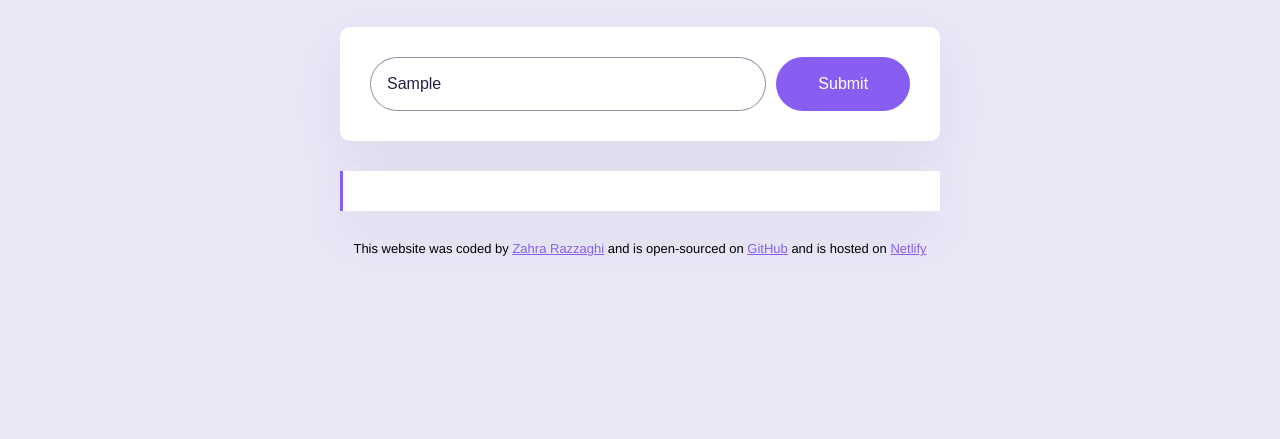
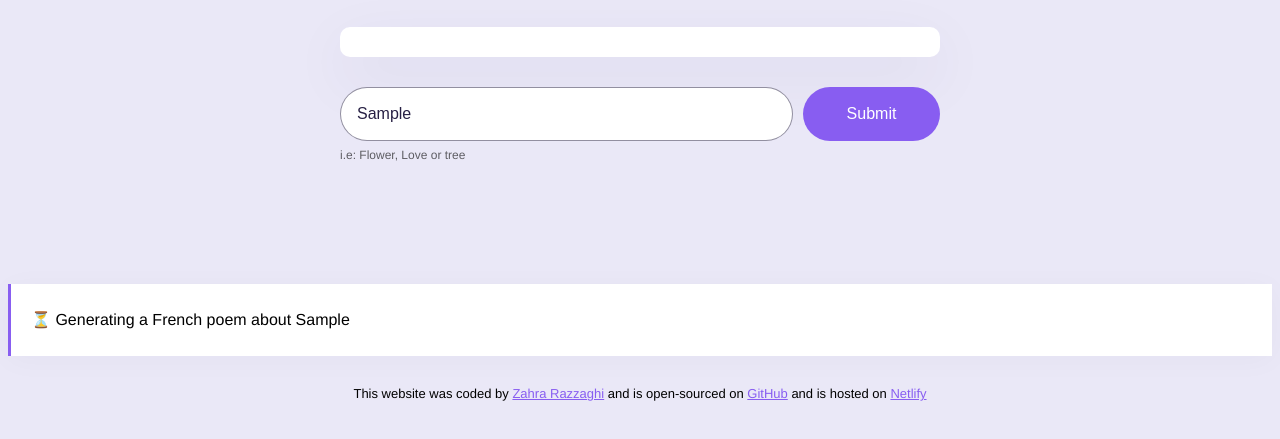
Before and after one commit to zahrarazzaghi96/poem-generator, a plain HTML site: page index.html in a window 1280 px wide. Both pictures are taken after typing "Sample" into the empty fields and a click on the input 843 px from the left and 261 px from the top of the page. Shown: the part 177-616 px from the top of the page. Drawn offline with nearby package versions, Linux system fonts and the light colour scheme; no server answers.

Commit message:
AI Poems Project / User Experience

```diff
--- a/index.html
+++ b/index.html
@@ -13,8 +13,9 @@
       <header>
         <h1>AI Poem Generator</h1>
       </header>
-      <main id="poem-generator-form">
-        <form>
+      <main>
+         <div class="form-container"></div>
+        <form id="poem-generator-form">
           <input
             type="text"
             placeholder="Enter the topic of the poem"
@@ -22,10 +23,13 @@
             required
             autocomplete="off"
             class="instructions"
+            id="user-instructions"
           />
           <input type="submit" class="submit-button" />
         </form>
-        <div class="poem" id="poem"></div>
+         <div class="hint">i.e: Flower, Love or tree</div>
+         </div>
+        <div class="poem hidden" id="poem"></div>
       </main>
       <footer>
         This website was coded by
--- a/src/index.js
+++ b/src/index.js
@@ -1,5 +1,4 @@
 function displayPoem(response) {
-  console.log("poem generatated");
   new Typewriter("#poem", {
     strings: response.data.answer,
     autoStart: true,
@@ -14,11 +13,13 @@ function generatePoem(event) {
   let apiKey = "483abfb4bt0oa2508177f7baa6732b73";
   let context =
     "You are a romantic Poem expert and love to write short poems. You mission is to generate a 4 line poem in basic HTML and separate each line with a <br />. Make sure to follow the user instructions. Do not include a title to the poem. Sign the poem with 'SheCodes AI' inside a <strong> element at the end of the poem and NOT at the beginning";
-  let prompt = `User instructions: Generate an English poem about ${instructionsInput.value}`;
+  let prompt = `User instructions: Generate a poem about ${instructionsInput.value}`;
   let apiURL = `https://api.shecodes.io/ai/v1/generate?prompt=${prompt}&context=${context}&key=${apiKey}`;
-  console.log("Generating poem");
-  console.log(`Prompt: ${prompt}`);
-  console.log(`Context: ${context}`);
+
+  let poemElement = document.querySelector("#poem");
+  poemElement.classList.remove("hidden");
+  poemElement.innerHTML = `<div class="generating">⏳ Generating a French poem about ${instructionsInput.value}</div>`;
+
   axios.get(apiURL).then(displayPoem);
 }
 
--- a/src/style.css
+++ b/src/style.css
@@ -24,13 +24,23 @@ h1 {
   color: #272044;
 }
 
+.form-container {
+  background-color: white;
+  margin-bottom: 30px;
+  border-radius: 10px;
+  box-shadow: 0px 20px 60px rgba(65, 50, 100, 0.08);
+  padding: 15px 20px;
+}
+
 form {
-  padding: 30px;
-  background-color: white;
-  box-shadow: 0px 20px 60px rgba(65, 50, 100, 0.08);
-  border-radius: 10px;
   display: flex;
-  margin-bottom: 30px;
+}
+
+.hint {
+  line-height: 1.5;
+  margin-top: 5px;
+  opacity: 0.6;
+  font-size: 12px;
 }
 
 .instructions {
@@ -60,8 +70,12 @@ form {
   padding: 20px;
   line-height: 2;
   border-left: 3px solid #885df1;
-  box-shadow: 0px 20px 60px rgba(65, 50, 100, 0.08);
+  box-shadow: 0px 4px 30px 0px rgba(39, 33, 66, 0.03);
 }
+.hidden {
+  display: none;
+}
+
 .poem strong {
   color: #885df1;
 }
@@ -70,3 +84,17 @@ footer {
   font-size: 13px;
   margin-top: 30px;
 }
+.generating {
+  animation: blink-animation 1s steps(5, start) infinite;
+}
+
+@keyframes blink-animation {
+  to {
+    visibility: hidden;
+  }
+}
+@-webkit-keyframes blink-animation {
+  to {
+    visibility: hidden;
+  }
+}
```
